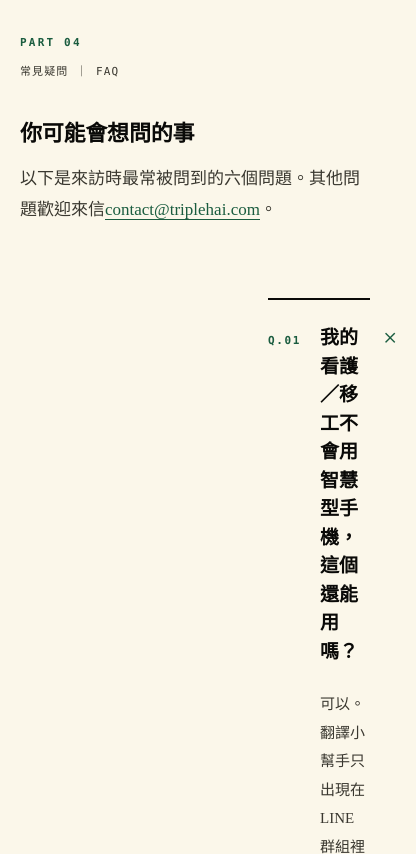
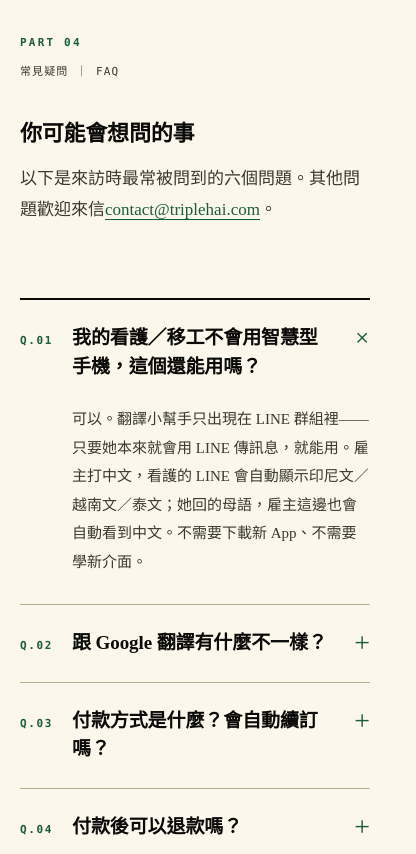
Before and after one commit to enigmavm3/translator_page, a plain HTML site: page index.html in a window 390 px wide. Shown: the part 6513-7367 px from the top of the page, 416 px wide, since content can reach past the window. Drawn offline with nearby package versions, Linux system fonts and the light colour scheme.

Commit message:
Add files via upload

```diff
--- a/index.html
+++ b/index.html
@@ -68,6 +68,11 @@
     /* Reduce section padding */
     .rwd-bigpad {
       padding: 48px 0 !important;
+    }
+
+    /* FAQ list - remove fixed left margin on mobile */
+    .rwd-faq-list {
+      margin-left: 0 !important;
     }
 
     /* Reduce inner container padding */
@@ -1346,6 +1351,8 @@ requestAnimationFrame(() => {
     // Tag inner containers with 40px padding
     if (s.padding === '0 40px' || s.padding === '0px 40px')
       el.classList.add('rwd-inner');
+    // Tag FAQ container with marginLeft
+    if (s.marginLeft === '248px') el.classList.add('rwd-faq-list');
   });
   // Tag blockquotes
   document.querySelectorAll('#root blockquote').forEach(el => el.classList.add('rwd-quote'));
```
